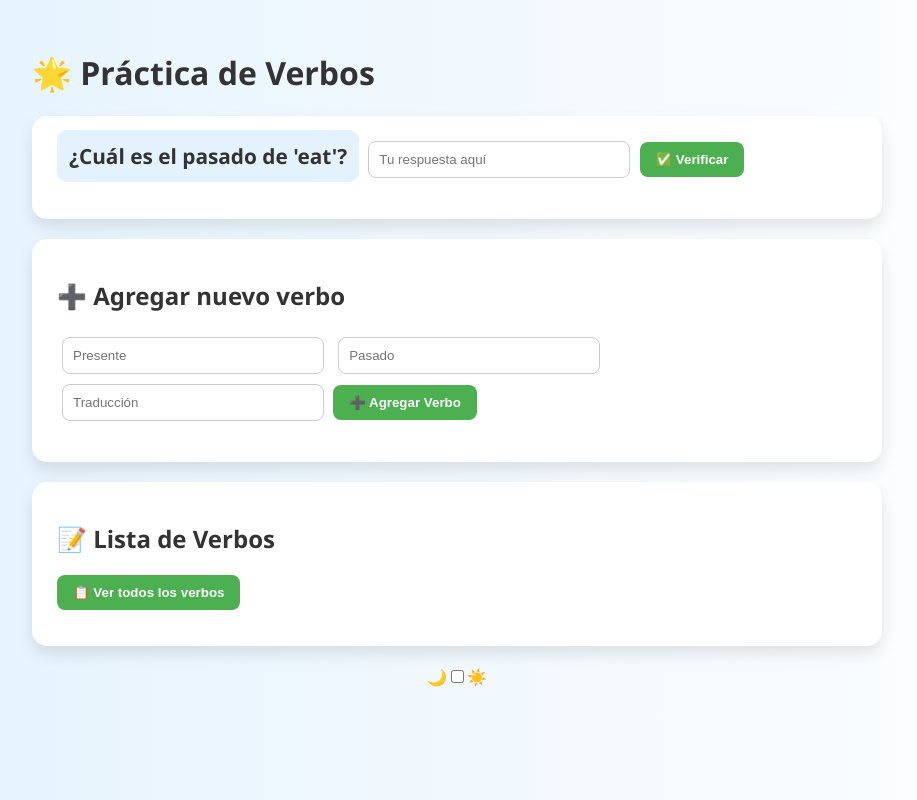
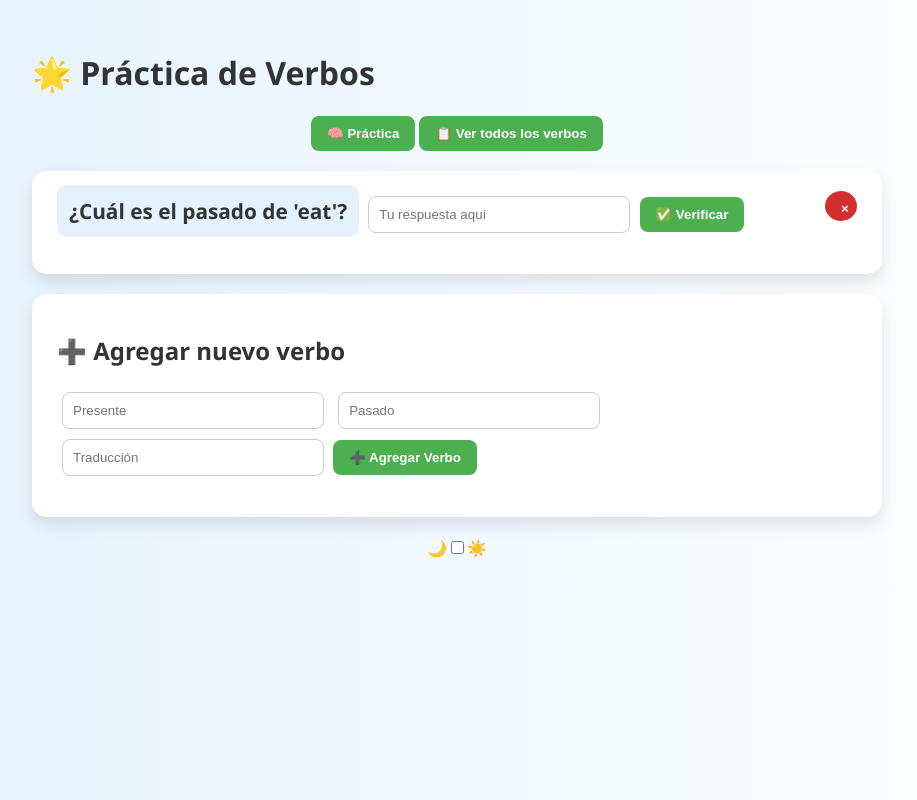
Before and after one commit to Predator0520/verbos-flask-app, a Flask app: page / in a window 1280 px wide. Shown: the whole page, without its empty margins (183-1100 px from the left). Run offline with Flask 3, Linux system fonts and the light colour scheme.

Commit message:
Update index.html

```diff
--- a/templates/index.html
+++ b/templates/index.html
@@ -7,17 +7,24 @@
 </head>
 <body>
   <div class="container">
+
     <h1>🌟 Práctica de Verbos</h1>
 
-    <!-- 📘 Flashcard de pregunta -->
-    <div class="card">
+    <div style="text-align:center;">
+      <button onclick="mostrarPractica()">🧠 Práctica</button>
+      <button onclick="mostrarVerbosToggle()">📋 Ver todos los verbos</button>
+    </div>
+
+    <!-- Sección Práctica -->
+    <div class="card" id="seccionPractica">
+      <button class="close-btn" onclick="document.getElementById('seccionPractica').classList.add('hidden')">×</button>
       <label class="flashcard" id="pregunta">Pregunta aparecerá aquí</label>
       <input type="text" id="respuesta" placeholder="Tu respuesta aquí">
       <button onclick="verificar()">✅ Verificar</button>
       <p id="resultado"></p>
     </div>
 
-    <!-- ➕ Agregar nuevo verbo -->
+    <!-- Agregar nuevo verbo -->
     <div class="card">
       <h2>➕ Agregar nuevo verbo</h2>
       <input type="text" id="nuevoPresente" placeholder="Presente">
@@ -27,16 +34,14 @@
       <p id="mensaje"></p>
     </div>
 
-    <!-- 📝 Lista de Verbos -->
-    <div class="card">
+    <!-- Lista de Verbos -->
+    <div class="card hidden" id="seccionVerbos">
       <h2>📝 Lista de Verbos</h2>
-      <button onclick="mostrarVerbos()">📋 Ver todos los verbos</button>
       <ul id="listaVerbos"></ul>
     </div>
 
-    <!-- 🌙 / ☀️ Modo Oscuro -->
     <label class="switch">
-      🌙 <input type="checkbox" id="modoOscuro" onchange="toggleModo()"> ☀️
+      🌙 <input type="checkbox" onchange="toggleModo()"> ☀️
     </label>
   </div>
 
```
